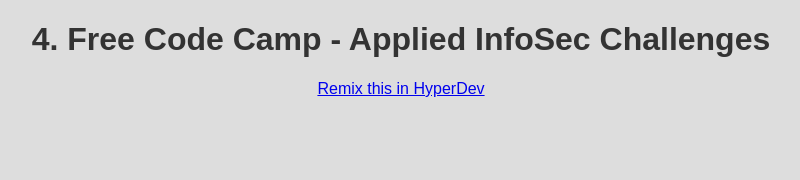
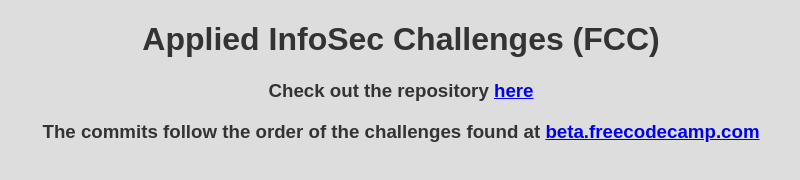
Before and after one commit to rudolphh/infosec-helmetjs, a website: page views/index.html in a window 1280 px wide. Shown: the whole page, without its empty margins (239-1039 px from the left). Drawn offline with Linux system fonts and the light colour scheme; files that its build step writes are made by us from their sources.

Commit message:
Personal update after first challenge

```diff
--- a/views/index.html
+++ b/views/index.html
@@ -13,7 +13,7 @@
   <body>
     <header>
       <h1>
-        4. Free Code Camp - Applied InfoSec Challenges
+        Applied InfoSec Challenges (FCC)
       </h1>
     </header>
 
@@ -21,9 +21,12 @@
     </main>
 
     <footer>
-      <a href="https://hyperdev.com/#!/remix/fcc-infosec/d6f678a1-05e9-400a-b1ab-eea5b92af803">
-        Remix this in HyperDev
-      </a>
+      <h3>Check out the repository
+        <a href="https://github.com/rudolphh/infosec-helmetjs">here</a>
+      </h3>
+      <h3>The commits follow the order of the challenges found at
+        <a href="https://beta.freecodecamp.com" >beta.freecodecamp.com</a>
+      </h3>
     </footer>
 
   </body>
```
